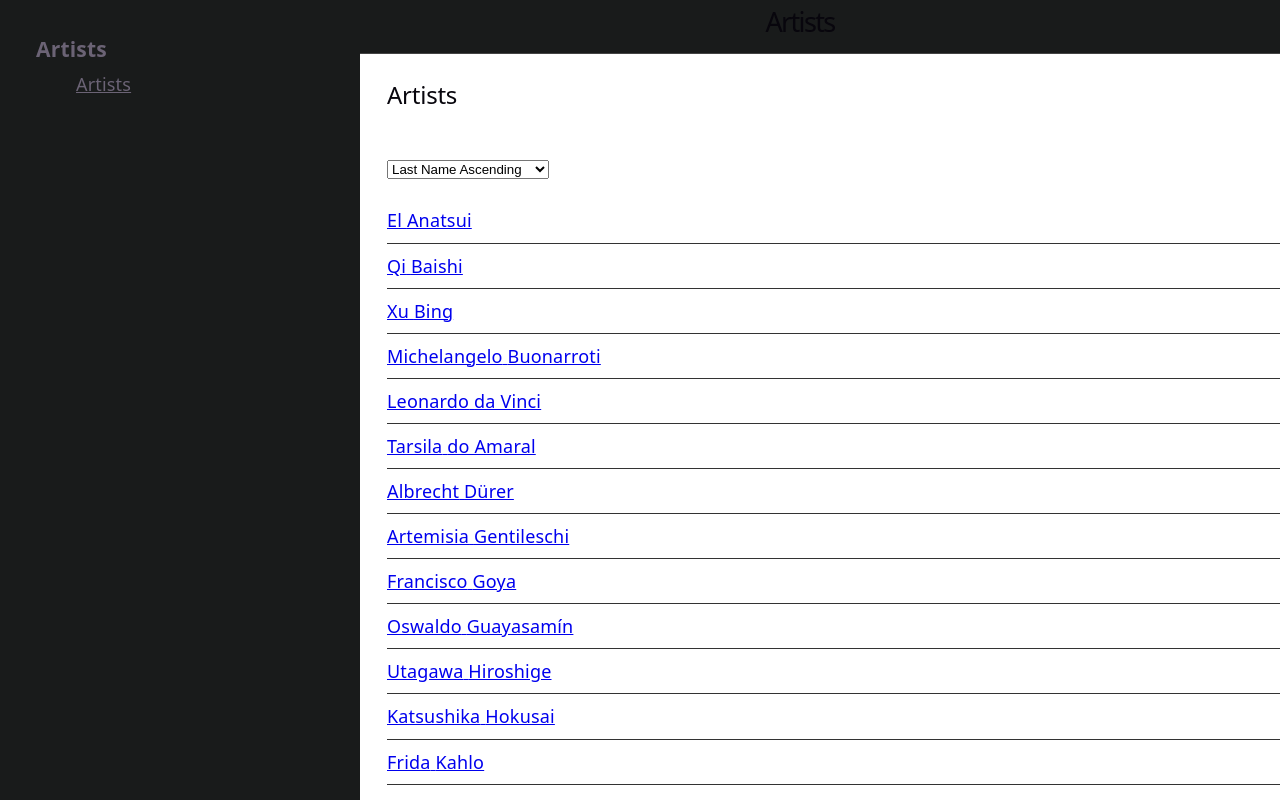
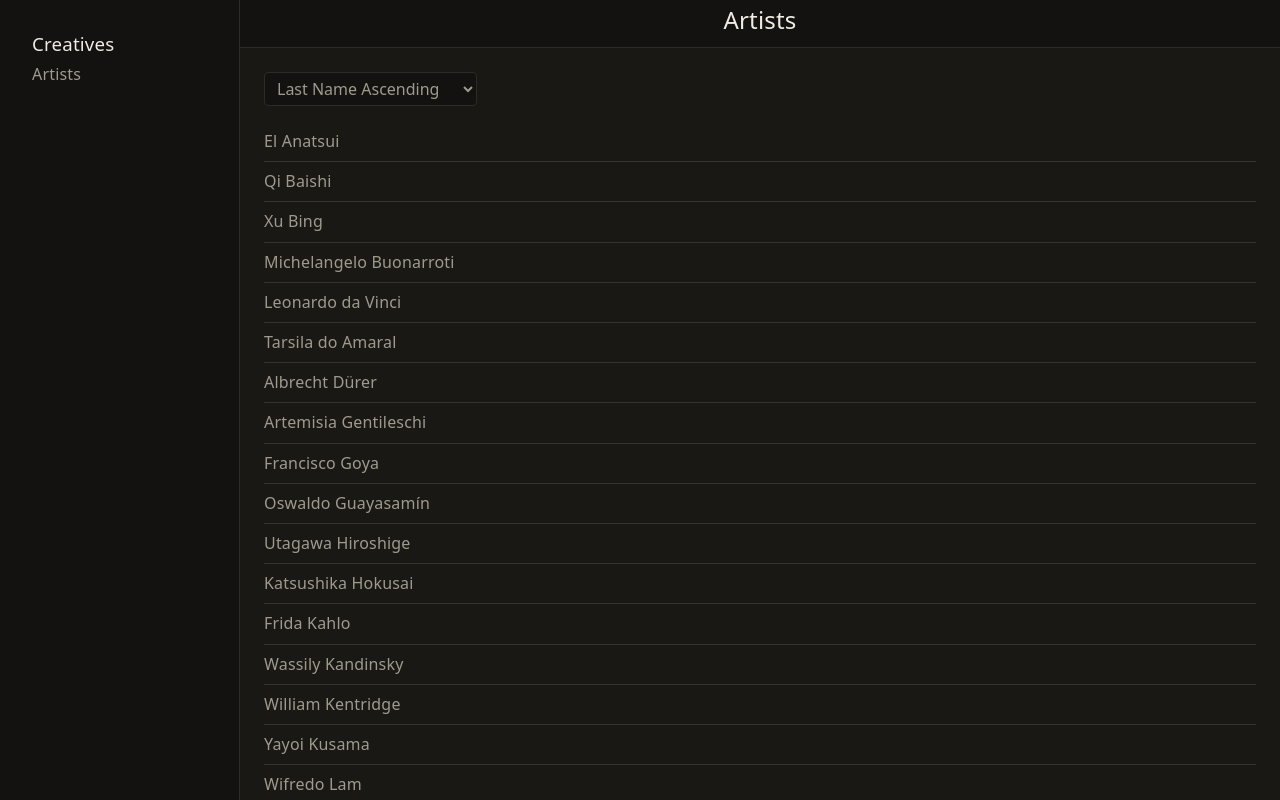
Before and after one commit to BillPiotrowski/code-samples, a React (Vite) app in the folder react-ios-nav/: page /artists in a window 1280 px wide. Built offline with nearby package versions, Linux system fonts and the light colour scheme.

Commit message:
style cleanup.

```diff
--- a/react-ios-nav/src/AppRoot.module.scss
+++ b/react-ios-nav/src/AppRoot.module.scss
@@ -1,101 +1,7 @@
-
-$titleBarHeight: 3rem;
-$navMenuWidth: 20rem;
-
-
 .app {
     height: 100vh;
     width: 100vw;
     overflow-x: hidden;
-
-}
-
-
-.isSingleColumn {
-    .app {
-        .navContainer {
-            position: absolute;
-            left: 0;
-            top: $titleBarHeight;
-            width: 100vw;
-            height: calc(100vh - $titleBarHeight);
-            z-index: 99;
-            transition: left 600ms;
-            background-color: var(--bb-body-background-color);
-            z-index: 15;
-        }
-
-        .titleContainer {
-            z-index: 20;
-            position: absolute;
-            width: 100%;
-        }
-        .itemContainer {
-            left: 0;
-            z-index: 10;
-            position: absolute;
-            width: 100%;
-            transition: left 600ms;
-            top: $titleBarHeight;
-            height: calc(100vh - $titleBarHeight);
-        }
-    }
-}
-.isSingleColumn.singleColumnMenuClosed {
-    .navContainer {
-        left: -60%;
-        left: -100%;
-    }
-    .itemContainer {
-        z-index: 17;
-    }
-}
-
-.isSingleColumn.singleColumnMenuOpen {
-    // .navContainer {
-    //     z-index: 15;
-    // }
-    .itemContainer {
-        left: 60%;
-        left: 100%;
-    }
-}
-
-.isMultiColumn {
-    .app {
-        height: 100vh;
-
-        .navContainer {
-            position: absolute;
-            background: #191B1B;
-            background-color: #111111;
-            background: #191B1B;
-            top: 0;
-            left: 0;
-            width: $navMenuWidth;
-            height: 100vh;
-        }
-
-        .titleContainer {
-            position: absolute;
-            background: peru;
-            width: calc(100vw - $navMenuWidth);
-            height: $titleBarHeight;
-            left: $navMenuWidth;
-            top: 0;
-            z-index: 20;
-        }
-
-        .itemContainer {
-            position: absolute;
-            // background: lime;
-            width: calc(100vw - $navMenuWidth);
-            height: calc(100vh - $titleBarHeight);
-            left: $navMenuWidth;
-            top: $titleBarHeight;
-            z-index: 10;
-        }
-    }
 }
 
 .modalContainer {
--- a/react-ios-nav/src/AppRoot.tsx
+++ b/react-ios-nav/src/AppRoot.tsx
@@ -8,7 +8,7 @@ import SplitNav from './Component/SplitNav/SplitNav';
 
 const nav: NavListGroup[] = [
     {
-        title: 'Artists',
+        title: 'Creatives',
         items: [
             { title: 'Artists', to: 'artists' },
         ]
--- a/react-ios-nav/src/Component/SplitNav/SplitNav.module.scss
+++ b/react-ios-nav/src/Component/SplitNav/SplitNav.module.scss
@@ -1,6 +1,6 @@
 
 $titleBarHeight: 3rem;
-$navMenuWidth: 20rem;
+$navMenuWidth: 15rem;
 
 .splitNav {
     height: 100vh;
@@ -18,7 +18,7 @@ $navMenuWidth: 20rem;
             height: calc(100vh - $titleBarHeight);
             z-index: 15;
             transition: left 600ms;
-            background-color: var(--bb-body-background-color);
+            background-color: var(--bg);
         }
 
         .titleContainer {
@@ -60,7 +60,8 @@ $navMenuWidth: 20rem;
 
         .navContainer {
             position: absolute;
-            background-color: #191B1B;
+            background-color: var(--bg-nav);
+            border-right: 1px solid var(--border);
             top: 0;
             left: 0;
             width: $navMenuWidth;
@@ -69,7 +70,6 @@ $navMenuWidth: 20rem;
 
         .titleContainer {
             position: absolute;
-            background: peru;
             width: calc(100vw - $navMenuWidth);
             height: $titleBarHeight;
             left: $navMenuWidth;
--- a/react-ios-nav/src/Component/SplitNav/SplitNavMenu.module.scss
+++ b/react-ios-nav/src/Component/SplitNav/SplitNavMenu.module.scss
@@ -11,6 +11,7 @@
         ul {
             list-style: none;
             margin: 0;
+            padding: 0;
 
             li {
                 .active {
--- a/react-ios-nav/src/Component/SplitNav/SplitNavView.module.scss
+++ b/react-ios-nav/src/Component/SplitNav/SplitNavView.module.scss
@@ -8,7 +8,7 @@
 }
 
 .navListView {
-    background-color: var(--bb-body-background-color);
+    background-color: var(--bg);
     min-width: 100%;
     min-height: 100%;
     display: flex;
--- a/react-ios-nav/src/Component/TitleBar.module.scss
+++ b/react-ios-nav/src/Component/TitleBar.module.scss
@@ -1,6 +1,6 @@
 .titleBar {
-    background: #191B1B;
-    border-bottom: 1px solid #444444;
+    background: var(--bg-nav);
+    border-bottom: 1px solid var(--border);
     display: flex;
     justify-content: space-between;
     padding: 0.5rem 1rem;
@@ -19,7 +19,3 @@
         margin: 0;
     }
 }
-
-.titleBar.sessionMode {
-    background-color: maroon;
-}
--- a/react-ios-nav/src/Page/Artists/ArtistsList.tsx
+++ b/react-ios-nav/src/Page/Artists/ArtistsList.tsx
@@ -2,7 +2,6 @@ import { Link } from 'react-router-dom';
 import NavListView from '../../Component/SplitNav/SplitNavView';
 import InfiniteScroll from '../../Component/InfiniteScroll/InfiniteScroll';
 import { useArtistsContext } from './ArtistsRoot';
-import Header from '../../Component/Header';
 import type { SortOption } from '../../Component/InfiniteScroll/SortOption';
 import type { PaginatedArtistResponseType } from '../../Type/PersonType';
 
@@ -23,7 +22,6 @@ const ArtistsList = () => {
     };
 
     return <NavListView title="Artists">
-        <Header title="Artists" />
         <InfiniteScroll
             getter={getter}
             createListElement={(artist, _, ref) => {
--- a/react-ios-nav/src/index.css
+++ b/react-ios-nav/src/index.css
@@ -1,111 +1,83 @@
 :root {
-  --text: #6b6375;
-  --text-h: #08060d;
-  --bg: #fff;
-  --border: #e5e4e7;
-  --code-bg: #f4f3ec;
-  --accent: #aa3bff;
-  --accent-bg: rgba(170, 59, 255, 0.1);
-  --accent-border: rgba(170, 59, 255, 0.5);
-  --social-bg: rgba(244, 243, 236, 0.5);
-  --shadow:
-    rgba(0, 0, 0, 0.1) 0 10px 15px -3px, rgba(0, 0, 0, 0.05) 0 4px 6px -2px;
+  --text: #a09a8e;
+  --text-h: #f0ebe3;
+  --bg: #1a1814;
+  --bg-nav: #141210;
+  --border: #2e2b26;
+  --accent: #c9a84c;
 
   --sans: system-ui, 'Segoe UI', Roboto, sans-serif;
-  --heading: system-ui, 'Segoe UI', Roboto, sans-serif;
   --mono: ui-monospace, Consolas, monospace;
 
-  font: 18px/145% var(--sans);
+  font: 16px/145% var(--sans);
   letter-spacing: 0.18px;
-  color-scheme: light dark;
   color: var(--text);
   background: var(--bg);
-  font-synthesis: none;
-  text-rendering: optimizeLegibility;
   -webkit-font-smoothing: antialiased;
   -moz-osx-font-smoothing: grayscale;
-
-  @media (max-width: 1024px) {
-    font-size: 16px;
-  }
 }
 
-@media (prefers-color-scheme: dark) {
-  :root {
-    --text: #9ca3af;
-    --text-h: #f3f4f6;
-    --bg: #16171d;
-    --border: #2e303a;
-    --code-bg: #1f2028;
-    --accent: #c084fc;
-    --accent-bg: rgba(192, 132, 252, 0.15);
-    --accent-border: rgba(192, 132, 252, 0.5);
-    --social-bg: rgba(47, 48, 58, 0.5);
-    --shadow:
-      rgba(0, 0, 0, 0.4) 0 10px 15px -3px, rgba(0, 0, 0, 0.25) 0 4px 6px -2px;
-  }
-
-  #social .button-icon {
-    filter: invert(1) brightness(2);
-  }
+*, *::before, *::after {
+  box-sizing: border-box;
 }
-
-/* #root {
-  width: 1126px;
-  max-width: 100%;
-  margin: 0 auto;
-  text-align: center;
-  border-inline: 1px solid var(--border);
-  min-height: 100svh;
-  display: flex;
-  flex-direction: column;
-  box-sizing: border-box;
-} */
 
 body {
   margin: 0;
 }
 
-h1,
-h2 {
-  font-family: var(--heading);
+h1, h2, h3, h4, h5, h6 {
   font-weight: 500;
   color: var(--text-h);
+  margin: 0;
 }
 
-h1 {
-  font-size: 56px;
-  letter-spacing: -1.68px;
-  margin: 32px 0;
-  @media (max-width: 1024px) {
-    font-size: 36px;
-    margin: 20px 0;
-  }
-}
-h2 {
-  font-size: 24px;
-  line-height: 118%;
-  letter-spacing: -0.24px;
-  margin: 0 0 8px;
-  @media (max-width: 1024px) {
-    font-size: 20px;
-  }
-}
 p {
   margin: 0;
 }
 
-code,
-.counter {
-  font-family: var(--mono);
-  display: inline-flex;
-  border-radius: 4px;
-  color: var(--text-h);
+ul, ol {
+  margin: 0;
+  padding: 0;
+  list-style: none;
 }
 
-code {
-  font-size: 15px;
-  line-height: 135%;
+a {
+  color: var(--text);
+  text-decoration: none;
+}
+
+a:visited {
+  color: var(--text);
+}
+
+a:hover {
+  color: var(--accent);
+}
+
+a:active {
+  color: var(--accent);
+}
+
+button {
+  background: none;
+  border: none;
+  cursor: pointer;
+  padding: 0;
+  font: inherit;
+  color: inherit;
+}
+
+img {
+  display: block;
+  max-width: 100%;
+}
+
+select {
+  font: inherit;
+  color: var(--text);
+  background: var(--bg-nav);
+  border: 1px solid var(--border);
+  border-radius: 4px;
   padding: 4px 8px;
-  background: var(--code-bg);
+  cursor: pointer;
 }
```
